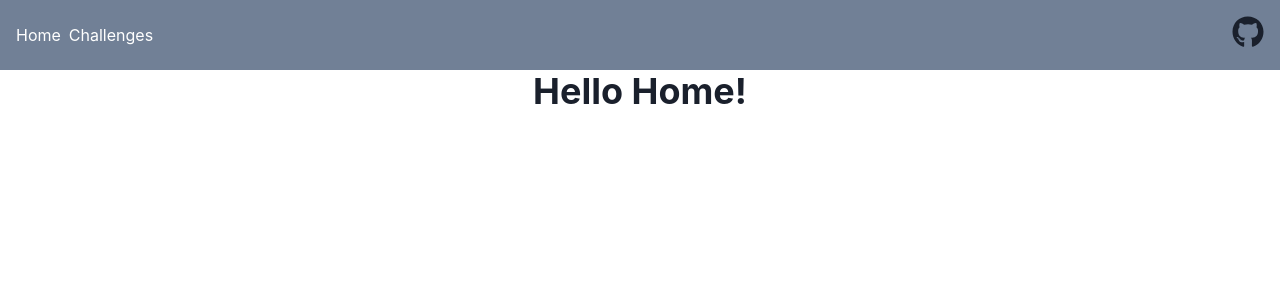
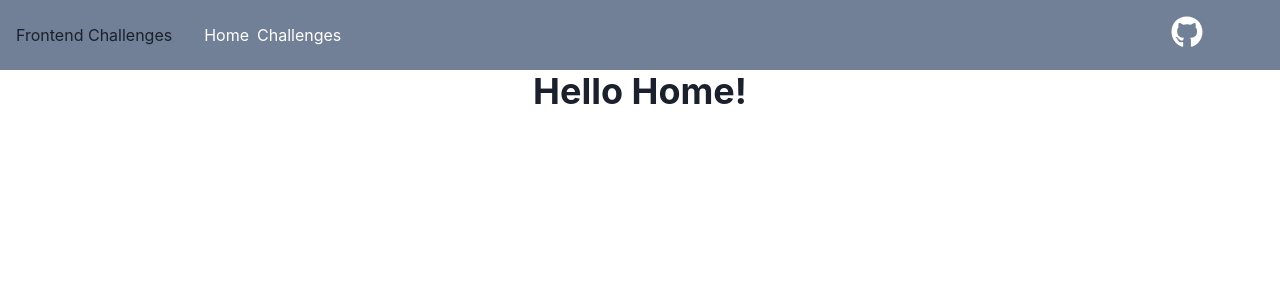
Before and after one commit to MagnusHJensen/frontend-mini-challenges, a React (Vite) app: page / in a window 1280 px wide. Shown: the top 300 px of the page. Built offline with nearby package versions, Linux system fonts and the light colour scheme.

Commit message:
Udpdate navbar

```diff
--- a/src/components/navbar/navbar.tsx
+++ b/src/components/navbar/navbar.tsx
@@ -1,6 +1,24 @@
-import { Box, HStack, Icon, Link } from "@chakra-ui/react";
+import {
+  Box,
+  Button,
+  Drawer,
+  DrawerBody,
+  DrawerContent,
+  DrawerHeader,
+  DrawerOverlay,
+  Flex,
+  Hide,
+  HStack,
+  Icon,
+  IconButton,
+  Link,
+  Show,
+  Stack,
+  Text,
+  useDisclosure,
+} from "@chakra-ui/react";
 import { Link as RouterLink, NavLink } from "react-router-dom";
-import { FaGithub } from "react-icons/fa";
+import { FaBars, FaGithub, FaHamburger } from "react-icons/fa";
 
 type NavigationElement = {
   text: string;
@@ -19,27 +37,41 @@ const navigationElements: NavigationElement[] = [
 ];
 
 export const Navbar = () => {
-  return (
-    <HStack
-      padding="1rem"
-      width="100%"
-      backgroundColor="gray.500"
-      justifyContent="space-between"
-    >
-      <HStack>
+  const { isOpen, onOpen, onClose } = useDisclosure();
+
+  // TODO: Fix this mess of a navbar.
+
+  const navItems: JSX.Element = (
+    <Stack direction={{ md: "row", base: "column" }}>
       {navigationElements.map((navElement) => {
         return (
-            <Link
-              to={navElement.link}
-              key={navElement.text}
-              color="white"
-              as={RouterLink}
-            >
+          <Link to={navElement.link} key={navElement.text} as={RouterLink}>
             {navElement.text}
           </Link>
         );
       })}
-      </HStack>
+    </Stack>
+  );
+
+  return (
+    <Box padding="1rem" width="100%" backgroundColor="gray.500">
+      <Flex
+        justifyContent={{ base: "space-between", md: "flex-start" }}
+        width="100%"
+        alignItems="center"
+      >
+        <Box mr={8} width="fit-content">
+          <Text>Frontend Challenges</Text>
+        </Box>
+        <Show above="md">
+          <Flex
+            justifyContent="space-between"
+            width="80%"
+            alignItems="center"
+            textColor="white"
+          >
+            {navItems}
+
             <Box>
               <Link
                 href="https://github.com/MagnusHJensen/frontend-mini-challenges"
@@ -48,6 +80,32 @@ export const Navbar = () => {
                 <Icon width="32px" height="32px" as={FaGithub} />
               </Link>
             </Box>
-    </HStack>
+          </Flex>
+        </Show>
+        <Hide above="md">
+          <Drawer
+            placement="left"
+            isOpen={isOpen}
+            onClose={onClose}
+            closeOnEsc
+            closeOnOverlayClick
+          >
+            <DrawerOverlay />
+            <DrawerContent textColor="black">
+              <DrawerHeader>Frontend Challenges</DrawerHeader>
+              <DrawerBody>{navItems}</DrawerBody>
+            </DrawerContent>
+          </Drawer>
+          <IconButton
+            variant="ghost"
+            _hover={{ transform: "scale(1.2)", textColor: "white" }}
+            _active={{}}
+            icon={<FaBars />}
+            aria-label="Hamburger menu"
+            onClick={onOpen}
+          />
+        </Hide>
+      </Flex>
+    </Box>
   );
 };
```
Lines whose indentation alone changed are shown as unchanged.
